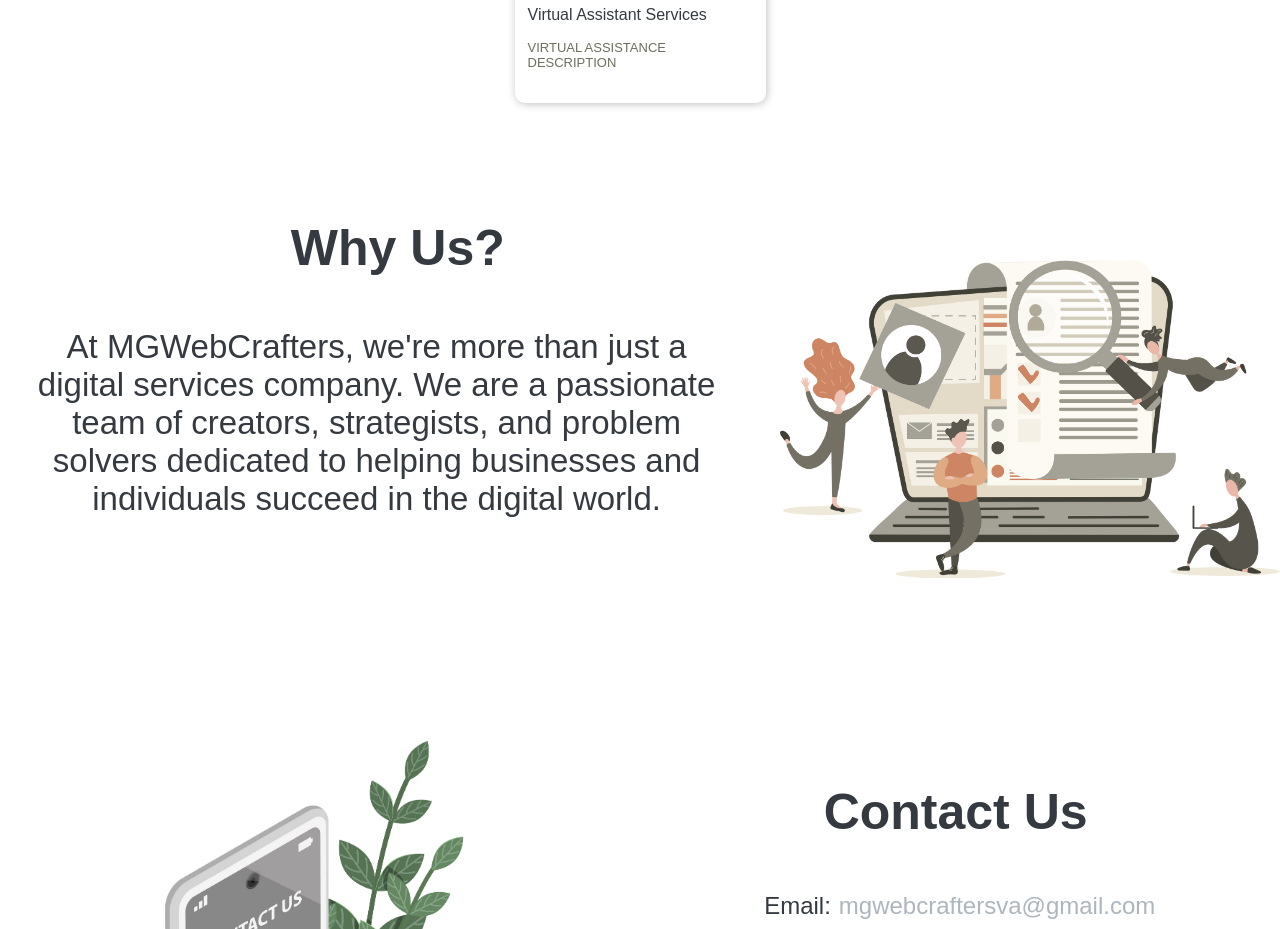
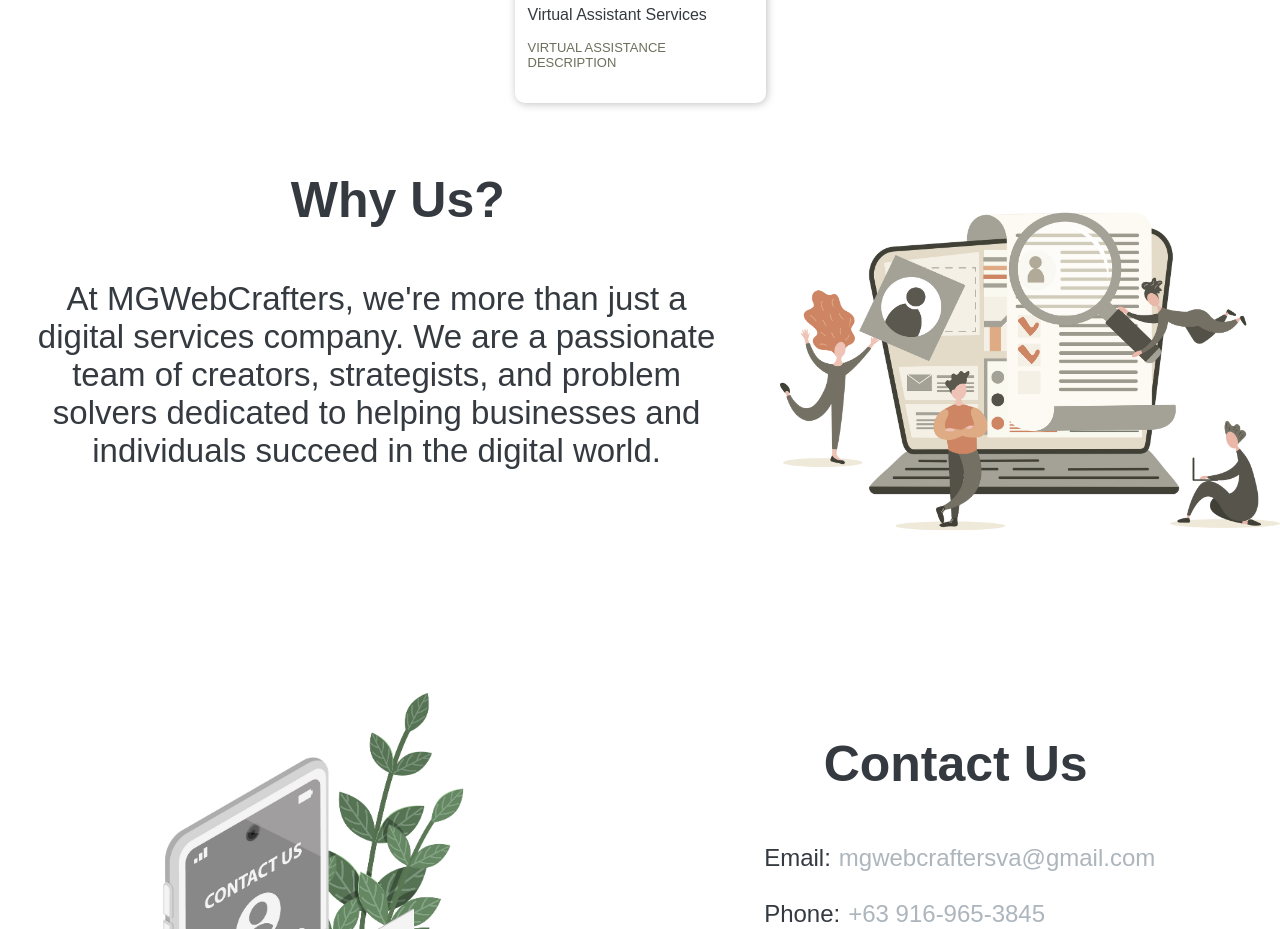
Before and after one commit to mikorecare/mg-web-crafters-landing-page, a React (Vite) app: page / in a window 1280 px wide. Shown: the part 1240-2169 px from the top of the page. Built offline with nearby package versions, Linux system fonts and the light colour scheme; a web font is replaced by a local one.

Commit message:
FIX: Fixed margin error css

```diff
--- a/src/styles/home-content.css
+++ b/src/styles/home-content.css
@@ -97,7 +97,7 @@
     flex-basis: 225px;
     box-shadow: 1px 1px 8px rgba(0, 0, 0, 0.25);
     border-radius: 10px;
-    display: flex;
+    display: inline-flex;
     flex-direction: column;
     padding: 13px;
     padding-bottom: 20px;
@@ -107,7 +107,6 @@
 .our-services li:hover{
     background-color: var(--brand-color-2);
     box-shadow: 5px 6px 6px 2px;
-    margin-top:-10px;
 }
 
 .service-info{
@@ -128,7 +127,6 @@
 .why-us{
     z-index: 3;
     color: var(--brand-color-darkgrey);
-    margin-top:5%;
 }
 
 .why-us .why-us-title{
```
